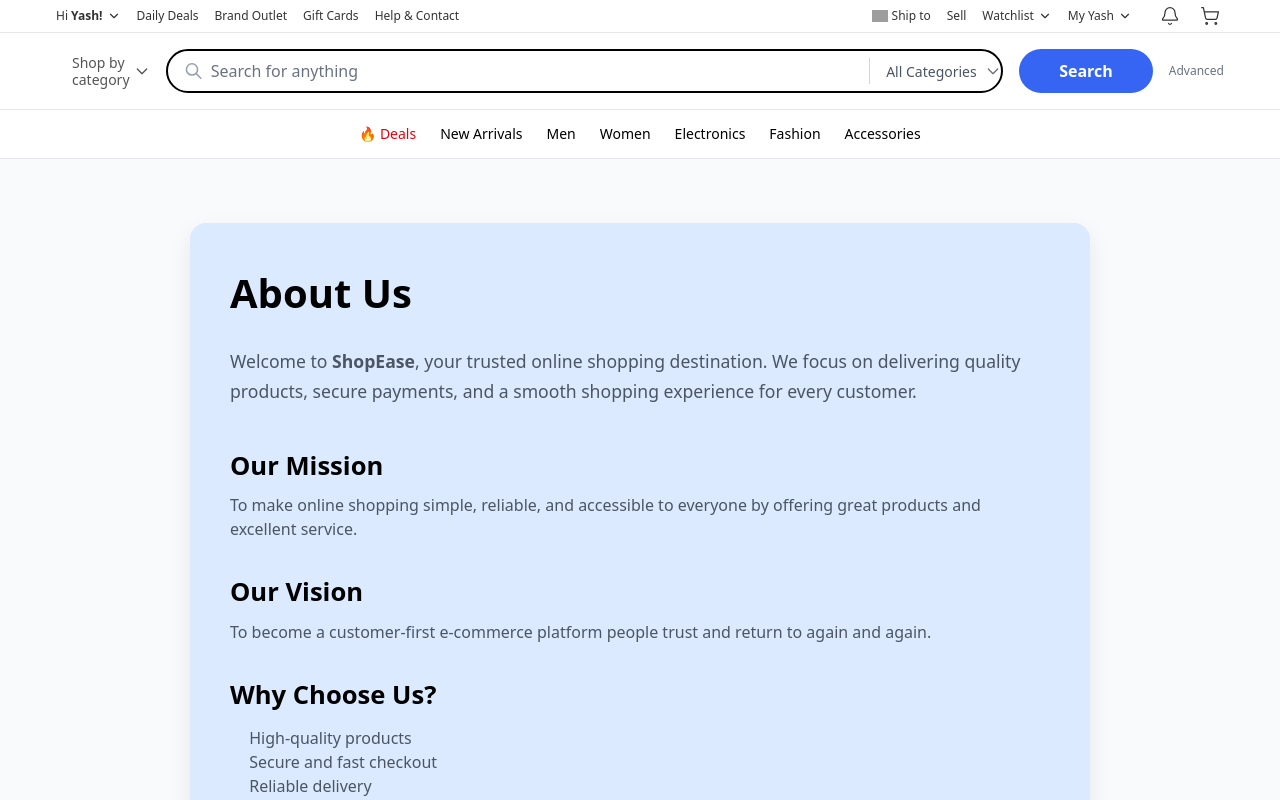
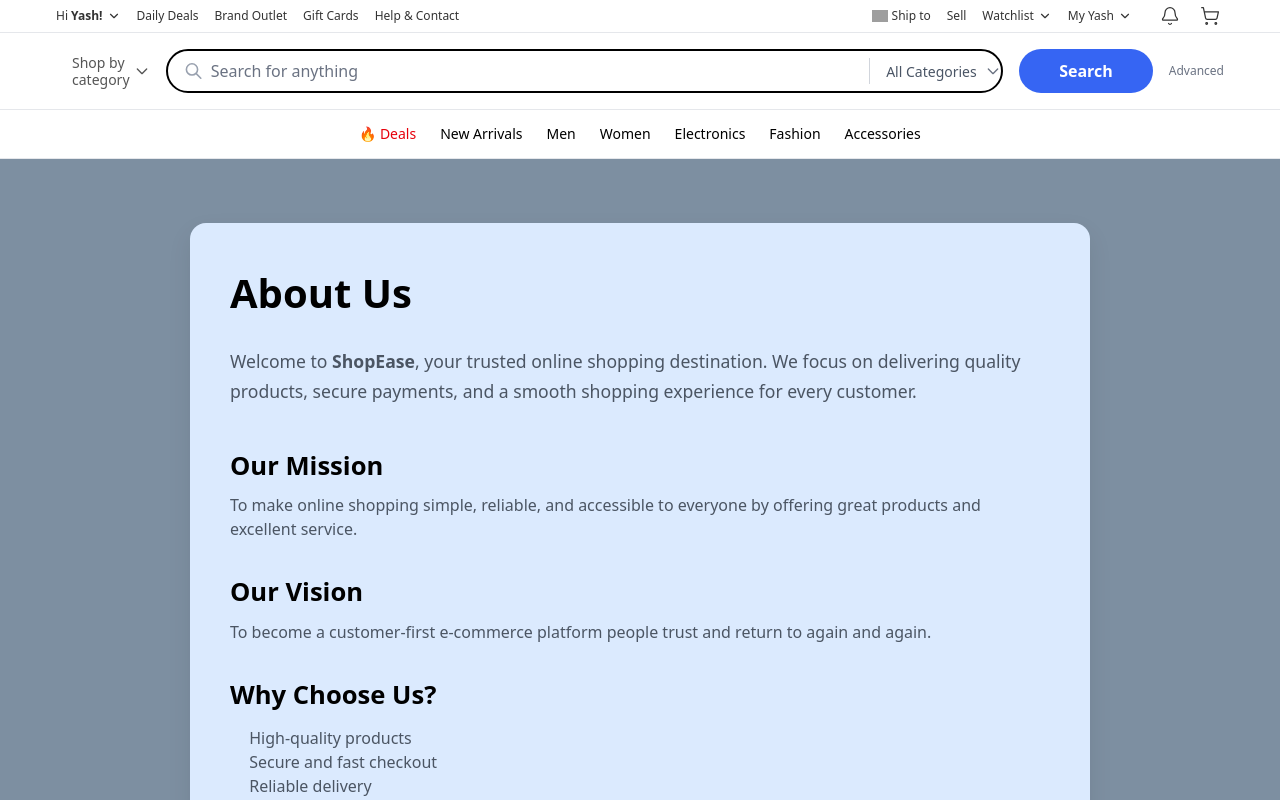
Before and after one commit to yasarahasini/Ecommerce-website, a Next.js app in the folder frontend/: page /about in a window 1280 px wide. Shown: the top 800 px of the page. Built offline with nearby package versions, Linux system fonts and the light colour scheme; grey boxes are pictures that could not be loaded.

Commit message:
update pages

```diff
--- a/frontend/app/(user)/about/page.tsx
+++ b/frontend/app/(user)/about/page.tsx
@@ -5,7 +5,7 @@ type AboutProps = {};
 
 const About: React.FC<AboutProps> = () => {
   return (
-    <main style={{ minHeight: "100vh", backgroundColor: "#f9fafb", padding: "4rem 1.5rem" }}>
+    <main style={{ minHeight: "100vh", backgroundColor: "#7d8fa1", padding: "4rem 1.5rem" }}>
       <section
         style={{
           maxWidth: "900px",
```
